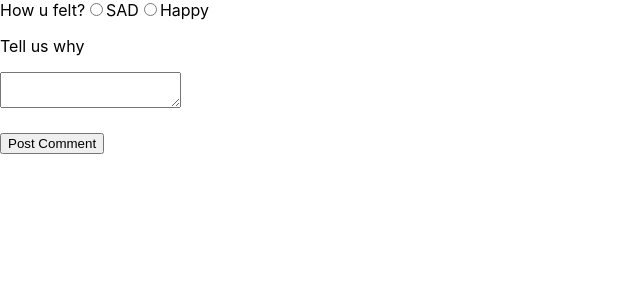
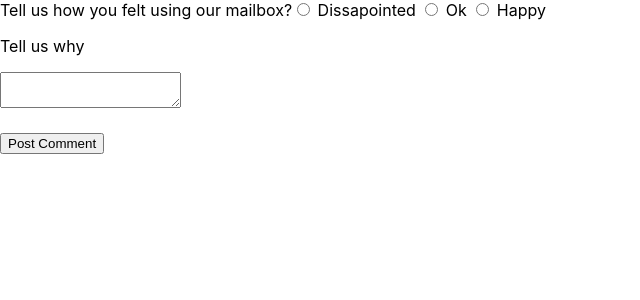
Before and after one commit to vlofish/mailbox, a React (Create React App) app in the folder meda-mailbox/: page / in a window 1280 px wide. Shown: the top 300 px of the page, without its empty margins (0-640 px from the left). Built offline with nearby package versions, Linux system fonts and the light colour scheme; no server answers; the database is empty.

Commit message:
`CheckboxGroup` Comp w/Event Handling

```diff
--- a/meda-mailbox/src/app/components/CheckboxGroupComp.tsx
+++ b/meda-mailbox/src/app/components/CheckboxGroupComp.tsx
@@ -1,13 +1,15 @@
-export function CheckboxGroupComp() {
+export function CheckboxGroupComp(props: any) {
   return(
-    <>
-      How u felt?
-      <input type="radio" id="sad" name="mailbox_feeling" value="Sad" />
-      <label>SAD</label>
+    <div onChange={ props.handleChange }>
+      <label>Tell us how you felt using our mailbox?</label>
+      <input type="radio" id="dissapointed" name="mailbox_feeling" value="dissapointed" />
+      <label> Dissapointed </label>
 
-      <input type="radio" id="happy" name="mailbox_feeling" value="Happy" />
-      <label>Happy</label>
-      <br />
-    </>
+      <input type="radio" id="ok" name="mailbox_feeling" value="ok" />
+      <label> Ok </label>
+
+      <input type="radio" id="happy" name="mailbox_feeling" value="happy" />
+      <label> Happy </label>
+    </div>
   );
 }
```
